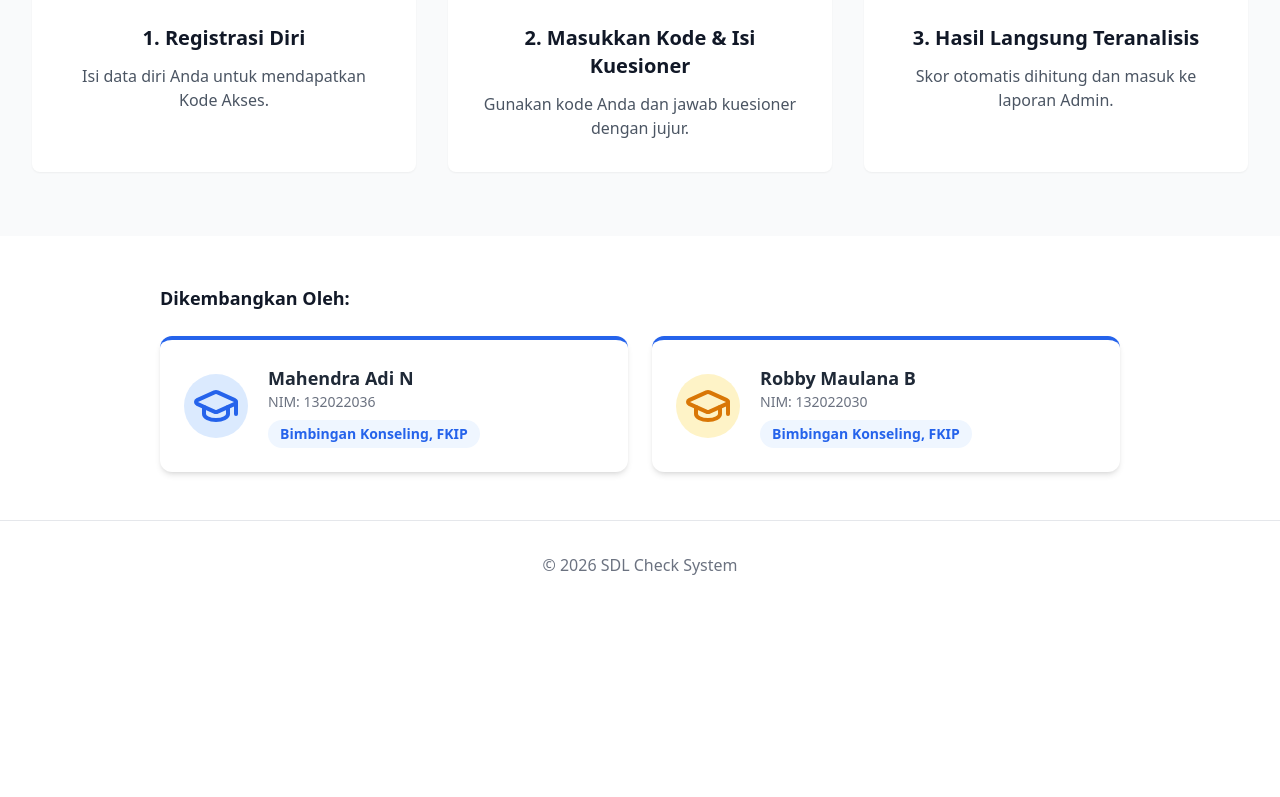
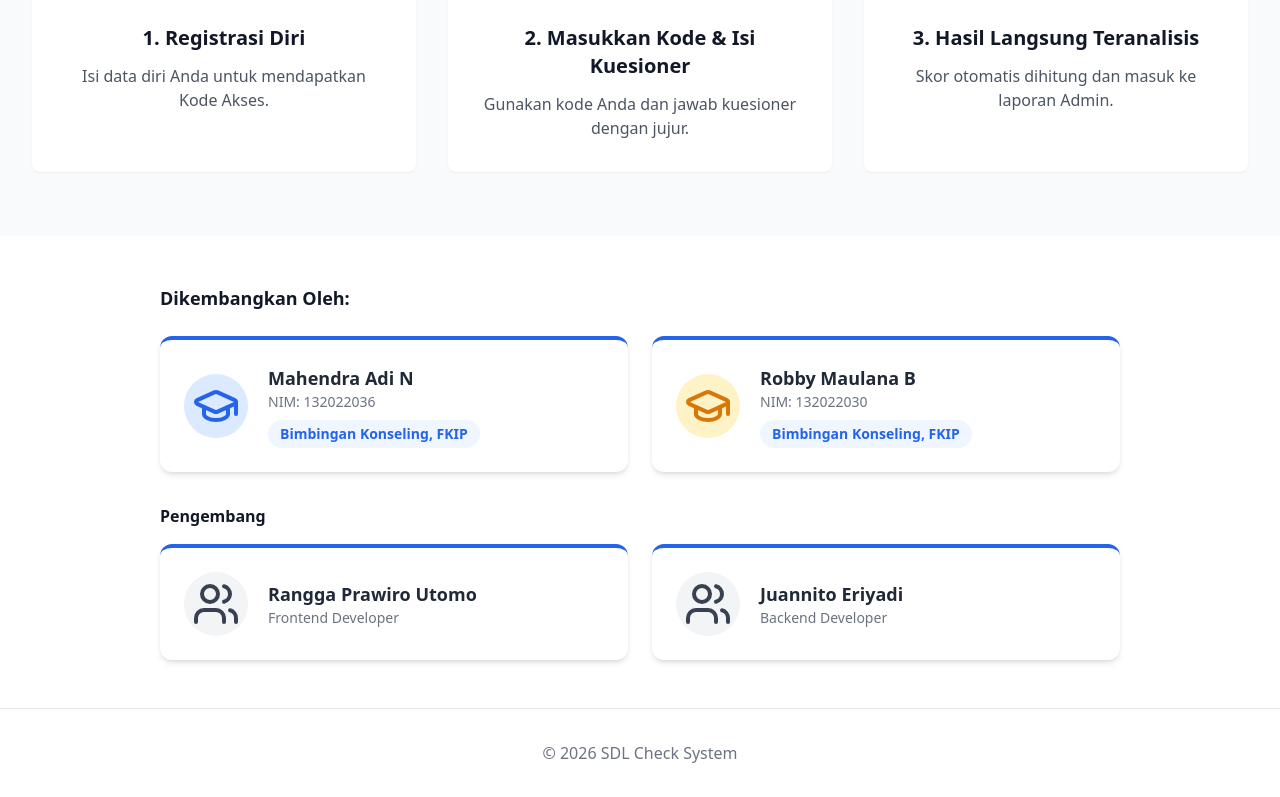
Before and after one commit to Juann-E/Angket, a React (Vite) app in the folder Frontend/: page / in a window 1280 px wide. Shown: the part 1244-2041 px from the top of the page. Before the commit the page ends 1853 px from the top, so only its background shows below. Built offline with nearby package versions, Linux system fonts and the light colour scheme.

Commit message:
update Landing page credit dev

```diff
--- a/Frontend/src/pages/participant/Landing.jsx
+++ b/Frontend/src/pages/participant/Landing.jsx
@@ -2,7 +2,7 @@ import React, { useEffect, useState } from 'react';
 import { useNavigate } from 'react-router-dom';
 import Navbar from '../../components/common/Navbar';
 import axiosClient from '../../api/axiosClient';
-import { GraduationCap } from 'lucide-react';
+import { GraduationCap, Users } from 'lucide-react';
 
 const Landing = () => {
   const navigate = useNavigate();
@@ -336,6 +336,43 @@ const Landing = () => {
               </div>
             </div>
           </div>
+          <div className="mt-8">
+            <h4 className="text-base font-semibold text-gray-900 mb-4">
+              Pengembang
+            </h4>
+            <div className="grid grid-cols-1 sm:grid-cols-2 gap-6">
+              <div className="group rounded-xl bg-white p-6 shadow-md hover:shadow-xl hover:-translate-y-1 transition-all duration-300 border-t-4 border-blue-600">
+                <div className="flex items-center gap-5">
+                  <div className="flex h-16 w-16 items-center justify-center rounded-full bg-gray-100">
+                    <Users className="w-12 h-12 text-gray-700" />
+                  </div>
+                  <div>
+                    <p className="text-lg font-bold text-gray-800">
+                      Rangga Prawiro Utomo
+                    </p>
+                    <p className="text-sm text-gray-500">
+                      Frontend Developer
+                    </p>
+                  </div>
+                </div>
+              </div>
+              <div className="group rounded-xl bg-white p-6 shadow-md hover:shadow-xl hover:-translate-y-1 transition-all duration-300 border-t-4 border-blue-600">
+                <div className="flex items-center gap-5">
+                  <div className="flex h-16 w-16 items-center justify-center rounded-full bg-gray-100">
+                    <Users className="w-12 h-12 text-gray-700" />
+                  </div>
+                  <div>
+                    <p className="text-lg font-bold text-gray-800">
+                      Juannito Eriyadi
+                    </p>
+                    <p className="text-sm text-gray-500">
+                      Backend Developer
+                    </p>
+                  </div>
+                </div>
+              </div>
+            </div>
+          </div>
         </div>
       </section>
 
--- a/Frontend/src/pages/participant/RegistrasiSiswa.jsx
+++ b/Frontend/src/pages/participant/RegistrasiSiswa.jsx
@@ -267,8 +267,37 @@ const RegistrasiSiswa = () => {
                 <input
                   id="nomor_absen"
                   type="text"
+                  inputMode="numeric"
+                  pattern="\\d*"
                   value={nomorAbsen}
-                  onChange={(e) => setNomorAbsen(e.target.value)}
+                  onChange={(e) => {
+                    const onlyDigits = e.target.value.replace(/\D+/g, '');
+                    setNomorAbsen(onlyDigits);
+                  }}
+                  onKeyDown={(e) => {
+                    const allowedKeys = [
+                      'Backspace', 'Delete', 'ArrowLeft', 'ArrowRight', 'ArrowUp', 'ArrowDown',
+                      'Home', 'End', 'Tab'
+                    ];
+                    if (allowedKeys.includes(e.key)) return;
+                    if (!/^\d$/.test(e.key)) {
+                      e.preventDefault();
+                    }
+                  }}
+                  onPaste={(e) => {
+                    const paste = (e.clipboardData || window.clipboardData).getData('text');
+                    if (!/^\d+$/.test(paste)) {
+                      e.preventDefault();
+                      const digits = paste.replace(/\D+/g, '');
+                      if (digits) {
+                        const target = e.target;
+                        const start = target.selectionStart ?? target.value.length;
+                        const end = target.selectionEnd ?? target.value.length;
+                        const newValue = target.value.slice(0, start) + digits + target.value.slice(end);
+                        setNomorAbsen(newValue);
+                      }
+                    }
+                  }}
                   className="appearance-none block w-full px-4 py-3 bg-gray-50 border border-gray-300 rounded-lg shadow-sm placeholder-gray-400 focus:outline-none focus:ring-2 focus:ring-blue-500 focus:border-blue-500 transition duration-150 ease-in-out text-gray-900"
                   placeholder="Contoh: 12"
                   disabled={loadingData || submitting}
```
